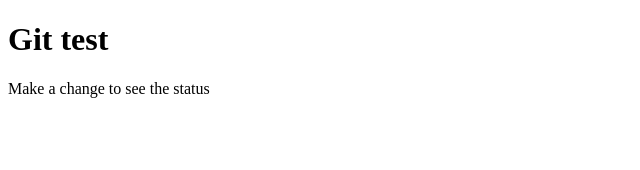
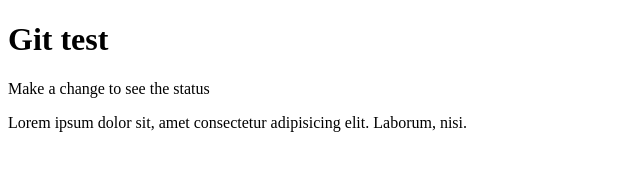
Before and after one commit to yves0409/gitTutotial, a plain HTML site: page index.html in a window 1280 px wide. Shown: the whole page, without its empty margins (0-640 px from the left). Drawn offline with Linux system fonts and the light colour scheme.

Commit message:
Added Lorem text in paragraph

```diff
--- a/index.html
+++ b/index.html
@@ -8,5 +8,8 @@
   <body>
     <h1>Git test</h1>
     <p>Make a change to see the status</p>
+    <p>
+      Lorem ipsum dolor sit, amet consectetur adipisicing elit. Laborum, nisi.
+    </p>
   </body>
 </html>
```
